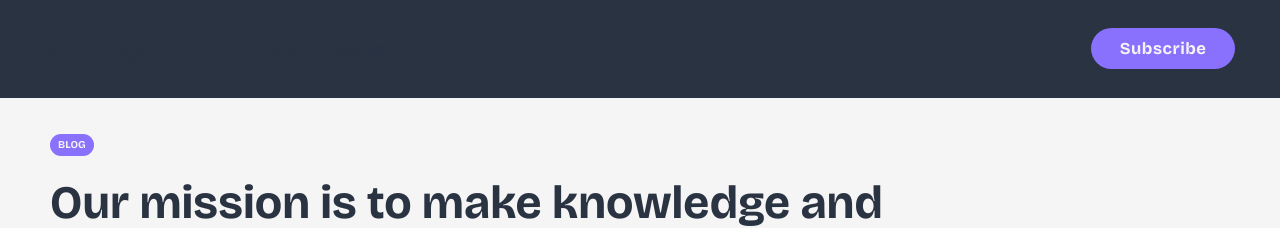
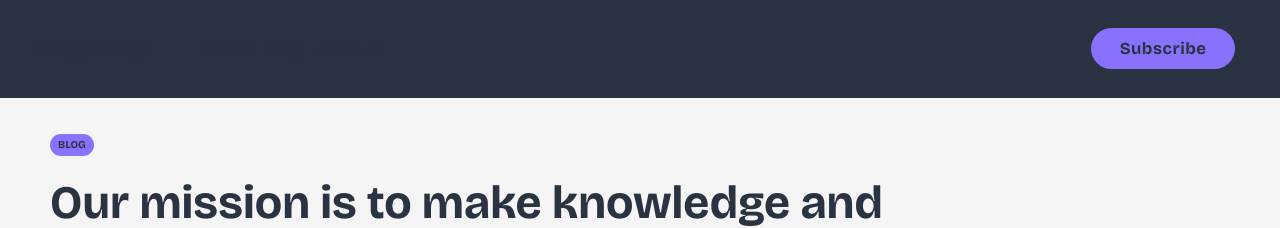
Before and after one commit to 4Practica/devCorner, a React (Vite) app: page /blog in a window 1280 px wide. Shown: the top 228 px of the page. Built offline with nearby package versions, Linux system fonts and the light colour scheme.

Commit message:
:sparkles: Adds component variations primary and secondary

```diff
--- a/src/js/common/components/Button/Button.module.css
+++ b/src/js/common/components/Button/Button.module.css
@@ -22,3 +22,22 @@
   font-size: var(--font-md);
   padding: 0.8rem 2rem;
 }
+
+.button.primary {
+  background-color: var(--color-primary);
+  color: var(--font-color);
+}
+.button.secondary {
+  background-color: var(--color-secondary);
+  color: var(--font-color-contrast);
+}
+@media (prefers-color-scheme: dark) {
+  .button.primary {
+    background-color: var(--color-primary);
+    color: var(--font-color-contrast);
+  }
+  .button.secondary {
+    background-color: var(--color-secondary);
+    color: var(--font-color);
+  }
+}
--- a/src/js/common/components/Button/Button.tsx
+++ b/src/js/common/components/Button/Button.tsx
@@ -3,11 +3,13 @@ import styles from './Button.module.css'
 
 type ButtonTypes = 'submit' | 'reset' | 'button'
 type ButtonsProportion = 'lg' | 'md' | 'sm'
+type ButtonStyle = 'primary' | 'secondary'
 
 interface ButtonProps {
   type: ButtonTypes
-  bgColor: BG_STYLES_CLASSES
-  fontColor: COLOR_STYLES_CLASSES
+  bgColor?: BG_STYLES_CLASSES
+  fontColor?: COLOR_STYLES_CLASSES
+  buttonStyle?: ButtonStyle
   proportion: ButtonsProportion
   customClasses?: string
   children: React.ReactNode
@@ -16,17 +18,19 @@ interface ButtonProps {
 
 const Button: React.FC<ButtonProps> = ({
   type = 'button',
-  bgColor = BG_STYLES_CLASSES.PRIMARY,
-  fontColor = COLOR_STYLES_CLASSES.DARK,
+  bgColor,
+  fontColor,
   proportion = 'md',
   customClasses = '',
+  buttonStyle = 'primary',
   children,
   onClick,
 }) => {
+  const buttonClasses = [styles.button, styles[proportion], bgColor, fontColor, customClasses, styles[buttonStyle]]
   return (
     <button
       type={type}
-      className={`${styles.button} ${styles[proportion]} ${bgColor} ${fontColor} ${customClasses}`}
+      className={buttonClasses.join(" ")}
       onClick={onClick}
     >
       {children}
--- a/src/js/common/components/Chip/Chip.module.css
+++ b/src/js/common/components/Chip/Chip.module.css
@@ -33,3 +33,22 @@
 .chip.outline {
   border-radius: 0.2rem;
 }
+.chip.primary {
+  background-color: var(--color-primary);
+  color: var(--font-color);
+}
+.chip.secondary {
+  background-color: var(--color-secondary);
+  color: var(--font-color-contrast);
+}
+
+@media (prefers-color-scheme: dark) {
+  .chip.primary {
+    background-color: var(--color-primary);
+    color: var(--font-color-contrast);
+  }
+  .chip.secondary {
+    background-color: var(--color-secondary);
+    color: var(--font-color);
+  }
+}
--- a/src/js/common/components/Chip/Chip.tsx
+++ b/src/js/common/components/Chip/Chip.tsx
@@ -2,9 +2,11 @@ import { BG_STYLES_CLASSES, COLOR_STYLES_CLASSES } from '@common/utils/enums'
 import styles from './Chip.module.css'
 import React from 'react'
 
+type ChipStyles = 'primary' | 'secondary'
 interface ChipsProps {
-  bgColor: BG_STYLES_CLASSES
-  fontColor: COLOR_STYLES_CLASSES
+  bgColor?: BG_STYLES_CLASSES
+  fontColor?: COLOR_STYLES_CLASSES
+  chipStyle?: ChipStyles
   children: React.ReactNode
   proportion: 'sm' | 'md' | 'lg'
   shape?: 'rounded' | 'square'
@@ -17,6 +19,7 @@ interface ChipsProps {
 const Chip: React.FC<ChipsProps> = ({
   bgColor,
   fontColor,
+  chipStyle = 'primary',
   proportion = 'sm',
   shape = 'rounded',
   icon,
@@ -25,12 +28,18 @@ const Chip: React.FC<ChipsProps> = ({
   bold = false,
   children,
 }) => {
+  const chipClasses = [
+    styles.chip,
+    styles[shape],
+    bold ? styles.bold : '',
+    styles[proportion],
+    outline ? styles.outline : '',
+    bgColor,
+    fontColor,
+    styles[chipStyle],
+  ]
   return (
-    <div
-      className={`${styles.chip} ${styles[shape]} ${bgColor} ${fontColor} ${
-        styles[proportion]
-      } ${outline ? styles.outline : ''} ${bold ? styles.bold : ''}`}
-    >
+    <div className={chipClasses.join(' ')}>
       {icon && iconPosition === 'left' ? icon : ''}
       {children}
       {icon && iconPosition === 'right' ? icon : ''}
```
